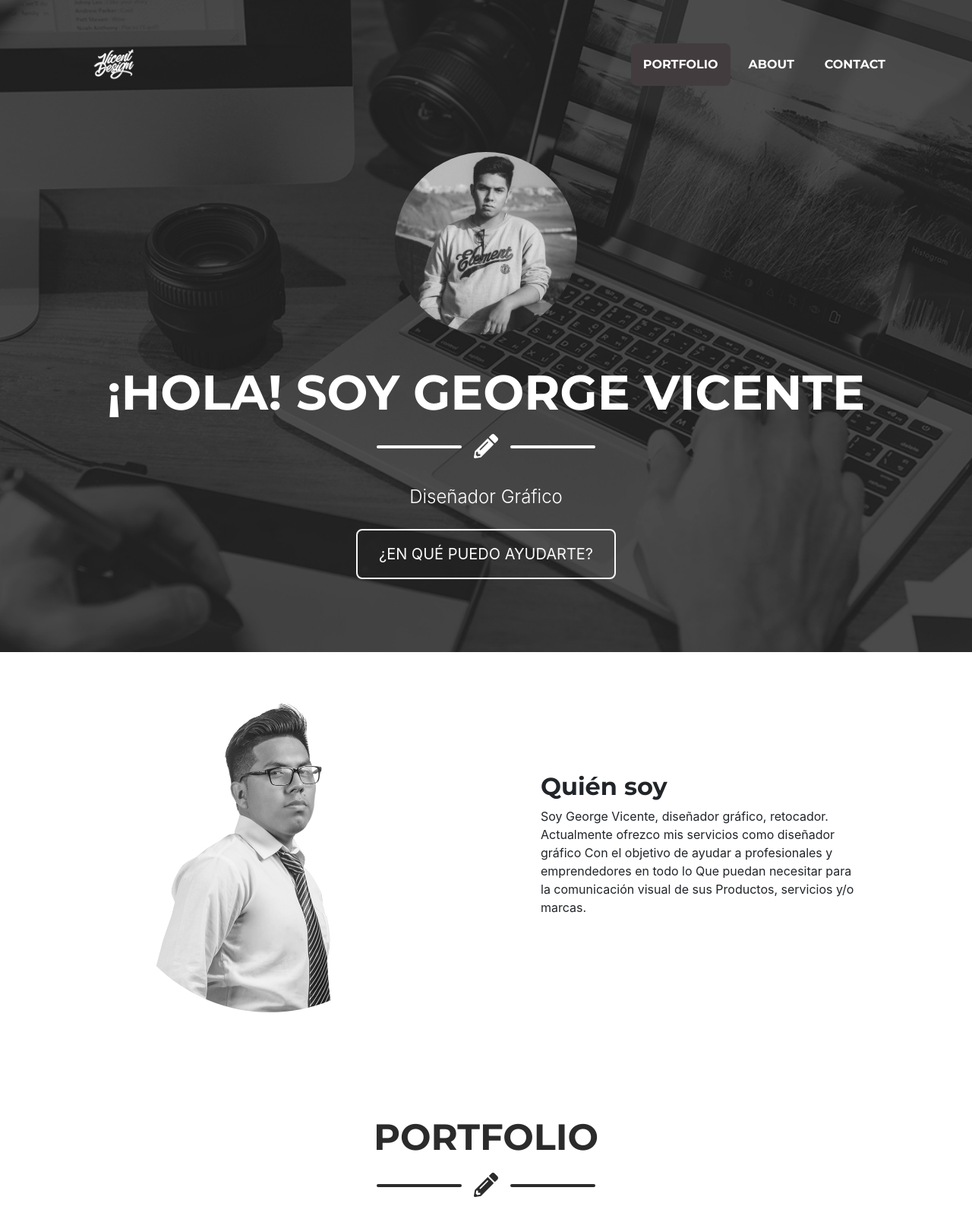
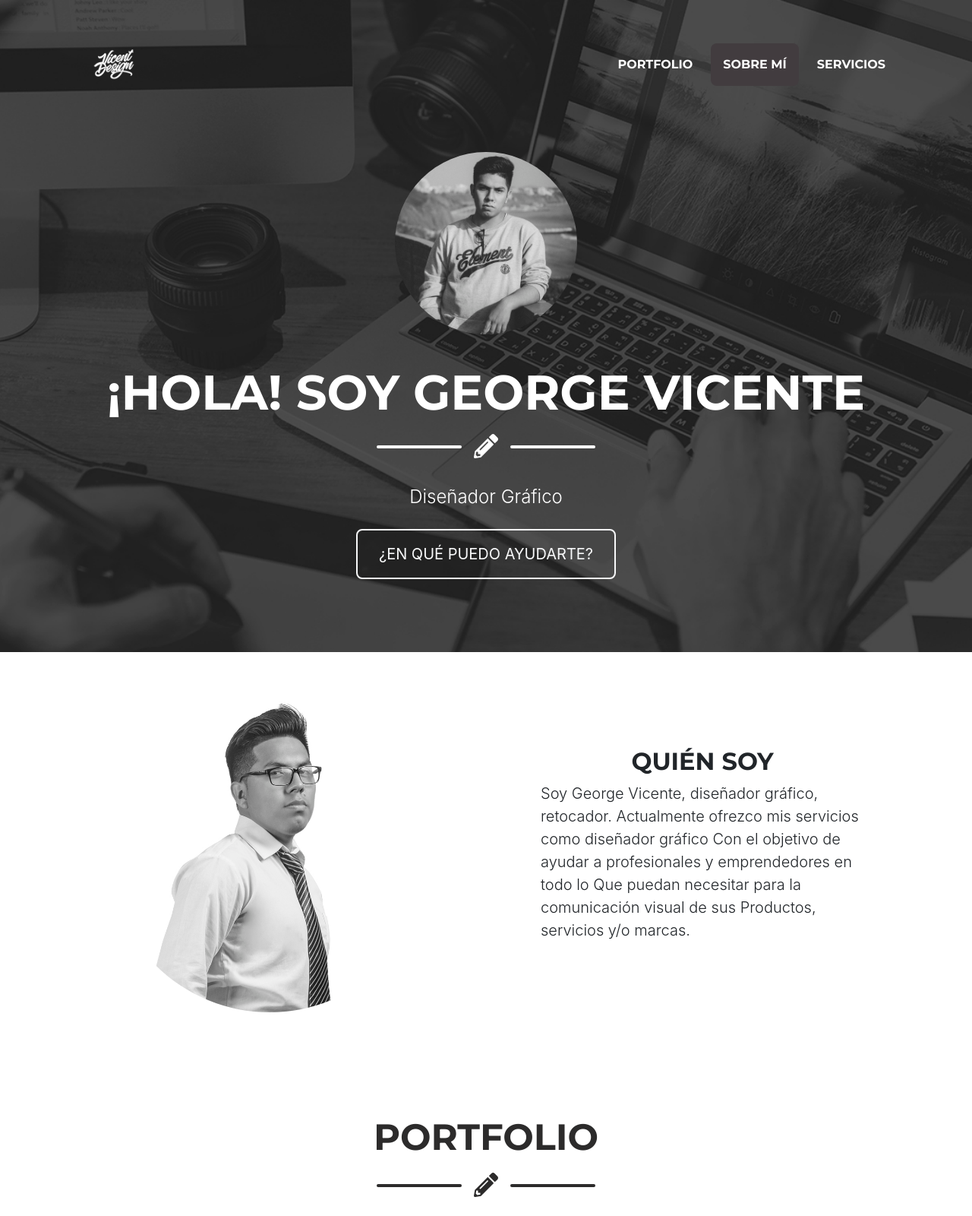
Before and after one commit to ArgosJ/portfolioGeorge, a website: page src/pug/index.pug in a window 1280 px wide. Shown: the top 1600 px of the page at 76% size. Drawn offline with nearby package versions, Linux system fonts and the light colour scheme; files that its build step writes are made by us from their sources; files whose address does not match are found by name.

Commit message:
page avance

```diff
--- a/src/pug/index.pug
+++ b/src/pug/index.pug
@@ -38,9 +38,9 @@
                         li.nav-item.mx-0.mx-lg-1
                             a.nav-link.py-3.px-0.px-lg-3.rounded.js-scroll-trigger(href='#portfolio') Portfolio
                         li.nav-item.mx-0.mx-lg-1
-                            a.nav-link.py-3.px-0.px-lg-3.rounded.js-scroll-trigger(href='#about') About
+                            a.nav-link.py-3.px-0.px-lg-3.rounded.js-scroll-trigger(href='#about') Sobre Mí
                         li.nav-item.mx-0.mx-lg-1
-                            a.nav-link.py-3.px-0.px-lg-3.rounded.js-scroll-trigger(href='#contact') Contact
+                            a.nav-link.py-3.px-0.px-lg-3.rounded.js-scroll-trigger(href='#services') Servicios
 
         // Masthead
         header.masthead.text-white.text-center
@@ -69,8 +69,8 @@
                             img.img-fluid.rounded-circle(src='assets/img/FOTO_PERSONAL/PERFIL_1.jpg', alt='Foto Personal')
                     .col-lg-6.order-lg-1
                         .p-5
-                            h2 Quién soy
-                            p Soy George Vicente, diseñador gráfico, retocador. Actualmente ofrezco mis servicios como diseñador gráfico Con el objetivo de ayudar a profesionales y emprendedores en todo lo Que puedan necesitar para la comunicación visual de sus Productos, servicios y/o marcas.
+                            h2.page-section-heading.text-center.text-uppercase Quién soy
+                            p.lead Soy George Vicente, diseñador gráfico, retocador. Actualmente ofrezco mis servicios como diseñador gráfico Con el objetivo de ayudar a profesionales y emprendedores en todo lo Que puedan necesitar para la comunicación visual de sus Productos, servicios y/o marcas.
         // Portfolio Section
         section#portfolio.page-section.portfolio
             .container
@@ -127,11 +127,11 @@
                     //                i.fas.fa-plus.fa-3x
                     //        img.img-fluid(src='assets/img/portfolio/submarine.png', alt='')
 
-        section#services.services
+        section#services.services.page-section
             .container
                 .section-heading.text-center
-                    h2 ¿Qué es lo que hago?
-                    p.text-muted Mi método de trabajo se fundamenta en la colaboración con el cliente, tratando de crear una relación de confianza, de investigar y conocer sus necesidades para resolver cada uno de sus problemas de la forma más clara, simple y honesta. Si te gustan los trabajos que has podido ver en mi portfolio, no dudes en ponerte en contacto conmigo y seguro que encontramos la forma de poder trabajar juntos en un futuro proyecto o en lo que necesites.
+                    h2.page-section-heading.text-center.text-uppercase.text-secondary.mb-0 ¿Qué es lo que hago?
+                    p.text-muted.teal.mt-2 Mi método de trabajo se fundamenta en la colaboración con el cliente, tratando de crear una relación de confianza, de investigar y conocer sus necesidades para resolver cada uno de sus problemas de la forma más clara, simple y honesta. Si te gustan los trabajos que has podido ver en mi portfolio, no dudes en ponerte en contacto conmigo y seguro que encontramos la forma de poder trabajar juntos en un futuro proyecto o en lo que necesites.
                     .divider-custom
                         .divider-custom-line
                         .divider-custom-icon
@@ -143,45 +143,32 @@
                             .row
                                 .col-lg-4
                                     .feature-item
-                                        i.icon-screen-smartphone.text-primary
+                                        img.icon-screen-smartphone.text-primary(src='assets/img/MIS_SERVICIOS/diseno-grafico.png', alt='' width="80")
                                         h3 Diseño Gráfico
                                         p.text-muted Todo lo que necesites para la comunicación visual de tu producto o empresa
                                 .col-lg-4
                                     .feature-item
-                                        i.icon-camera.text-primary
+                                        img.icon-screen-smartphone.text-primary(src='assets/img/MIS_SERVICIOS/marca.png', alt='' width="80")
                                         h3 Diseño de marcas
                                         p.text-muted La identidad para tu empresa y/o producto con la creatividad necesaria para destacar.
                                 .col-lg-4
                                     .feature-item
-                                        i.icon-present.text-primary
+                                        img.icon-screen-smartphone.text-primary(src='assets/img/MIS_SERVICIOS/redes-sociales.png', alt='' width="80")
                                         h3 Redes Sociales
                                         p.text-muted Presencia en internet y material para promocionar tus productos y servicios.
 
         // About Section
-        //section#about.page-section.bg-primary.text-white.mb-0
-        //    .container
-        //        // About Section Heading
-        //        h2.page-section-heading.text-center.text-uppercase.text-white About
-        //        // Icon Divider
-        //        .divider-custom.divider-light
-        //            .divider-custom-line
-        //            .divider-custom-icon
-        //                i.fas.fa-pencil-alt
-        //            .divider-custom-line
-        //        // About Section Content
-        //        .row
-        //            .col-lg-4.ml-auto
-        //                p.lead
-        //                    | Freelancer is a free bootstrap theme created by Start Bootstrap. The download includes the complete source files including HTML, CSS, and JavaScript as well as optional SASS stylesheets for easy customization.
-        //            .col-lg-4.mr-auto
-        //                p.lead
-        //                    | You can create your own custom avatar for the masthead, change the icon in the dividers, and add your email address to the contact form to make it fully functional!
-                // About Section Button
-                //.text-center.mt-4
-                //    a.btn.btn-xl.btn-outline-light(href='https://startbootstrap.com/theme/freelancer/')
-                //        i.fas.fa-download.mr-2
-                //        | Free Download!
-
+        section#about.page-section.services.bg-primary.text-white.mb-0
+            .container
+                .section-heading.text-center.mb-0
+                    h2.text-white ¿Trabajamos juntos?
+                    .divider-custom
+                        .divider-custom-line
+                        .divider-custom-icon.text-white
+                            i.fas.fa-pencil-alt
+                        .divider-custom-line
+                    h3.text-muted
+                        a(href="mailto:guxdiart@outlook.com") guxdiart@outlook.com
         // Contact Section
         //section#contact.page-section
         //    .container
--- /dev/null
+++ b/src/scss/_about.scss
@@ -0,0 +1,9 @@
+section#about{
+    a{
+        color: $secondary;
+        text-decoration: none;
+    }
+    a:hover{
+        color: white;
+    }
+}
--- a/src/scss/styles.scss
+++ b/src/scss/styles.scss
@@ -14,3 +14,4 @@
 @import "src/scss/contact";
 @import "src/scss/footer";
 @import "src/scss/services";
+@import "src/scss/about";
```
Also changed, not shown: dist/assets/img/MIS_SERVICIOS/disenador-grafico.jpg (added), dist/assets/img/MIS_SERVICIOS/diseno-grafico.png (added), dist/assets/img/MIS_SERVICIOS/marca.png (added), dist/assets/img/MIS_SERVICIOS/redes-sociales.png (added), dist/css/styles.css, dist/index.html, src/assets/img/MIS_SERVICIOS/disenador-grafico.jpg (added), src/assets/img/MIS_SERVICIOS/diseno-grafico.png (added), src/assets/img/MIS_SERVICIOS/marca.png (added), src/assets/img/MIS_SERVICIOS/redes-sociales.png (added), src/pug/index.html, 2 other files.
